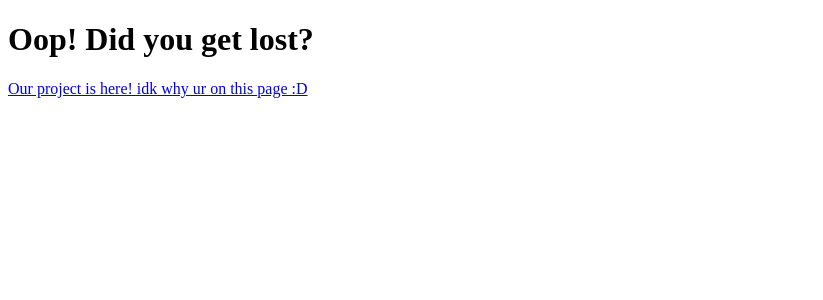
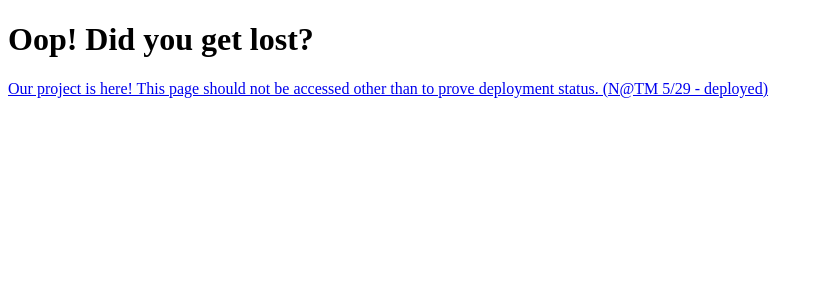
Before and after one commit to lakshusan/lmc-back2, a Flask app: page / in a window 1280 px wide. Shown: the top 300 px of the page, without its empty margins (0-823 px from the left). Run offline with Flask 3, Linux system fonts and the light colour scheme; parts of the project's set-up code (start-up, migrations or seed data) failed here and were passed over.

Commit message:
deployed backend page

```diff
--- a/templates/index.html
+++ b/templates/index.html
@@ -5,5 +5,5 @@
 {% block body %}
 
 <h1>Oop! Did you get lost?</h1>
-<a href = "https://trevorhuang1.github.io/lmc-front2/lmc-login">Our project is here! idk why ur on this page :D</a>
+<a href = "https://trevorhuang1.github.io/lmc-front2/lmc-login">Our project is here! This page should not be accessed other than to prove deployment status. (N@TM 5/29 - deployed)</a>
 {% endblock %}
```
